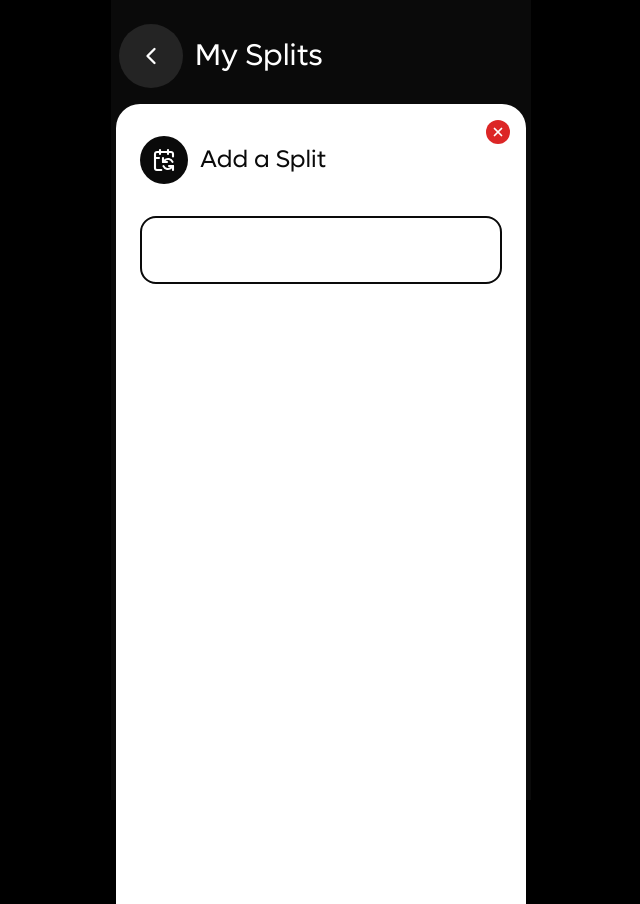
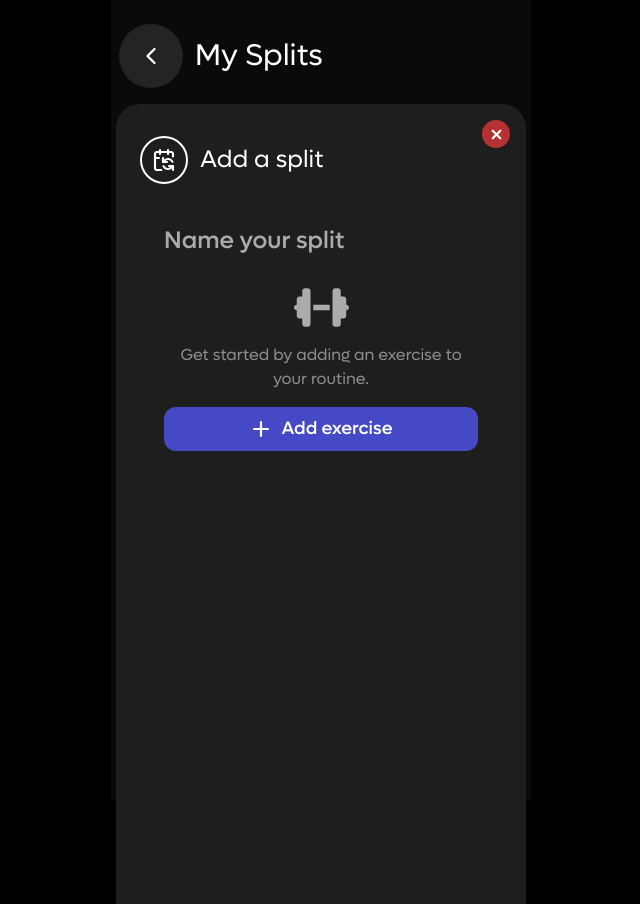
Before and after one commit to Dusky-Div/Good-Reps-Only, a React (Vite) app in the folder frontend/: page /my-splits in a window 1280 px wide. Both pictures are taken after a click on the button "Add Split". Shown: the whole page, without its empty margins (319-959 px from the left). Built offline with nearby package versions, Linux system fonts and the light colour scheme.

Commit message:
add split added

```diff
--- a/frontend/package.json
+++ b/frontend/package.json
@@ -12,6 +12,9 @@
   "dependencies": {
     "@emotion/react": "^11.14.0",
     "@emotion/styled": "^11.14.0",
+    "@fortawesome/fontawesome-svg-core": "^6.7.2",
+    "@fortawesome/free-solid-svg-icons": "^6.7.2",
+    "@fortawesome/react-fontawesome": "^0.2.2",
     "@mui/material": "^6.3.1",
     "animejs": "^3.2.2",
     "class-variance-authority": "^0.7.1",
--- a/frontend/src/components/AddSplit.tsx
+++ b/frontend/src/components/AddSplit.tsx
@@ -1,21 +1,67 @@
-import { CalendarSync } from "lucide-react";
+import { useState } from "react";
+import { CalendarSync, Plus } from "lucide-react";
 import CloseButton from "./atoms/CloseButton";
-import { useState } from "react";
+import { FaDumbbell } from "react-icons/fa6";
+import AddSetExButton from "./atoms/AddSetExButton";
+import ExerciseInputCard from "./templates/ExerciseInputCard";
 
 const AddSplit = ({ isNotAdded, setIsNotAdded }: any) => {
+  const [exercises, setExercises] = useState<number[]>([]); // Track exercise indexes
+
+  const addExercise = () => {
+    setExercises((prev) => [...prev, prev.length + 1]); // Index starts from 1
+  };
+
+  const removeExercise = (indexToRemove: number) => {
+    setExercises((prev) => prev.filter((index) => index !== indexToRemove));
+  };
+
   return (
-    <div className="absolute flex bg-white z-50 w-svw max-w-[410px] min-h-svh p-2 py-8 px-6 mt-24 self-center rounded-t-3xl flex-col">
+    <div className="absolute flex bg-[#1E1E1E] z-50 w-svw max-w-[410px] text-white min-h-svh p-2 py-8 px-6 mt-24 self-center rounded-t-3xl flex-col">
       <CloseButton onClick={() => setIsNotAdded(false)} />
       <div className="flex text-2xl gap-3 text-[#0A0A0A] font-regular items-center">
-        <div className="flex w-12 h-12 bg-[#0A0A0A] rounded-full items-center justify-center">
+        <div className="flex w-12 h-12 border-2 border-[#fff] rounded-full items-center justify-center">
           <CalendarSync size={24} color="#fff" strokeWidth={2.1} />
         </div>
-        <div className="flex">Add a Split</div>
+        <div className="flex text-white">Add a split</div>
       </div>
 
       <div className="flex flex-col mt-4 text-[#0A0A0A] font-medium text-lg"></div>
 
-      <div className="flex flex-col w-full h-fit mt-4 mb-2 py-8 px-6 border-2 gap-3 border-[#0A0A0A] rounded-2xl text-white"></div>
+      <div className="flex flex-col w-full h-fit mb-2 py-4 px-6 text-white">
+        <input
+          className="flex h-12 text-2xl font-medium text-wrap bg-transparent border-none outline-none placeholder-[#ababab]"
+          placeholder="Name your split"
+          type="text"
+        />
+
+        {/* Placeholder Message (Appears when no exercises exist) */}
+        {exercises.length === 0 && (
+          <div className="flex flex-col my-4 justify-center items-center text-center gap-2 h-fit w-full">
+            <FaDumbbell color="#ababab" size={55} />
+            <p className="flex text-[#8d8d8d]">
+              Get started by adding an exercise to your routine.
+            </p>
+          </div>
+        )}
+
+        {/* Render Exercise Cards */}
+        {exercises.map((index) => (
+          <ExerciseInputCard
+            key={index}
+            index={index} // Pass correct exercise index
+            removeExercise={() => removeExercise(index)} // Pass delete function
+          />
+        ))}
+
+        {/* Add Exercise Button */}
+        <AddSetExButton
+          icon={<Plus strokeWidth={2.2} />}
+          className="w-full bg-[#4649C6]"
+          title="Add exercise"
+          onClick={addExercise}
+        />
+      </div>
     </div>
   );
 };
--- /dev/null
+++ b/frontend/src/components/atoms/AddSetExButton.tsx
@@ -0,0 +1,25 @@
+interface AddExerciseButtonProps {
+  title: string;
+  className?: string;
+  onClick?: () => void;
+  icon?: any;
+}
+
+const AddSetExButton: React.FC<AddExerciseButtonProps> = ({
+  title,
+  className,
+  onClick,
+  icon,
+}) => {
+  return (
+    <button
+      onClick={onClick} // Attach onClick event
+      className={`flex h-fit gap-2 p-2 justify-center items-center rounded-xl ${className}`}
+    >
+      {icon}
+      <p className="text-lg font-medium">{title}</p>
+    </button>
+  );
+};
+
+export default AddSetExButton;
--- a/frontend/src/components/atoms/CloseButton.tsx
+++ b/frontend/src/components/atoms/CloseButton.tsx
@@ -2,10 +2,10 @@ import { X } from "lucide-react";
 const CloseButton = ({ onClick }: any) => {
   return (
     <button
-      className="absolute top-4 right-4 flex w-6 h-6 bg-red-600 text-white rounded-full items-center justify-center"
+      className="absolute top-4 right-4 flex w-7 h-7 bg-[#b63131] text-white rounded-full items-center justify-center"
       onClick={onClick}
     >
-      <X size={14} strokeWidth={3} color="#fff" />
+      <X className="absolute" size={15} strokeWidth={3.5} color="#fff" />
     </button>
   );
 };
--- a/frontend/src/components/atoms/InputField.tsx
+++ b/frontend/src/components/atoms/InputField.tsx
@@ -1,15 +1,5 @@
-import TextField from "@mui/material/TextField";
 const InputField = () => {
-  return (
-    <div className="flex w-fit h-fit">
-      <TextField
-        id="outlined-basic"
-        variant="outlined"
-        size="small"
-        color="secondary"
-      />
-    </div>
-  );
+  return <div className="flex w-fit h-fit"></div>;
 };
 
 export default InputField;
--- /dev/null
+++ b/frontend/src/components/atoms/KgRepInput.tsx
@@ -0,0 +1,29 @@
+import { useState } from "react";
+
+const KgRepInput = () => {
+  const [value, setValue] = useState("");
+
+  const handleChange = (e: React.ChangeEvent<HTMLInputElement>) => {
+    let inputValue = e.target.value.replace(/\D/g, ""); // Remove non-numeric characters
+    if (inputValue.length > 3) inputValue = inputValue.slice(0, 3); // Limit to 3 digits
+    setValue(inputValue);
+  };
+
+  return (
+    <div className="flex w-fit h-fit text-center justify-center items-center">
+      <label>
+        <input
+          className="flex h-8 w-8 text-center bg-transparent border-none outline-none placeholder-[#ababab] appearance-none [&::-webkit-inner-spin-button]:appearance-none [&::-webkit-outer-spin-button]:appearance-none"
+          value={value}
+          onChange={handleChange}
+          placeholder="-"
+          type="text"
+          inputMode="numeric"
+          pattern="[0-9]*"
+        />
+      </label>
+    </div>
+  );
+};
+
+export default KgRepInput;
--- /dev/null
+++ b/frontend/src/components/atoms/SetInput.tsx
@@ -0,0 +1,19 @@
+interface SetInputProps {
+  setNumber: number;
+}
+
+const SetInput: React.FC<SetInputProps> = ({ setNumber }) => {
+  return (
+    <div className="flex w-fit h-fit text-center">
+      <label>
+        <input
+          className="flex h-8 w-8 text-center bg-transparent border-none outline-none"
+          value={setNumber} // Display the set number
+          readOnly // Prevent manual editing
+        />
+      </label>
+    </div>
+  );
+};
+
+export default SetInput;
--- /dev/null
+++ b/frontend/src/components/templates/ExerciseInputCard.tsx
@@ -0,0 +1,77 @@
+import { FaDumbbell } from "react-icons/fa6";
+import { Trash2, Plus } from "lucide-react";
+import { useState } from "react";
+import KgRepInput from "../atoms/KgRepInput";
+import SetInput from "../atoms/SetInput";
+import AddSetExButton from "../atoms/AddSetExButton";
+
+interface ExerciseInputCardProps {
+  index: number; // Exercise index (starts from 1)
+  removeExercise: () => void; // Function to remove this exercise
+}
+
+const ExerciseInputCard: React.FC<ExerciseInputCardProps> = ({
+  index,
+  removeExercise,
+}) => {
+  const [setCount, setSetCount] = useState(1);
+
+  return (
+    <div className="flex flex-col w-full h-full py-4">
+      {/* Exercise Name Input */}
+      <div className="flex justify-between mb-4">
+        <div className="flex gap-2">
+          <FaDumbbell className="self-center" color="#fff" size={24} />
+          <input
+            className="flex h-8 text-lg font-medium text-wrap bg-transparent border-none outline-none placeholder-[#ababab]"
+            placeholder={`Exercise ${index}`}
+            type="text"
+          />
+        </div>
+        <Trash2
+          color="#b63131"
+          className="self-center cursor-pointer"
+          strokeWidth={2.2}
+          size={22}
+          onClick={removeExercise} // Delete this exercise
+        />
+      </div>
+
+      {/* Table Header */}
+      <div className="flex flex-col">
+        <div className="flex justify-around">
+          <p className="flex w-9 justify-center">Set</p>
+          <p className="flex w-9 justify-center">Kg</p>
+          <p className="flex w-9 justify-center">Reps</p>
+        </div>
+
+        {/* Dynamically Rendered Sets */}
+        {[...Array(setCount)].map((_, i) => (
+          <div key={i} className="inputs flex justify-around mb-2">
+            <SetInput setNumber={i + 1} />
+            <KgRepInput />
+            <KgRepInput />
+          </div>
+        ))}
+
+        {/* Add & Delete Set Buttons */}
+        <div className="flex gap-3">
+          <AddSetExButton
+            icon={<Trash2 size={24} strokeWidth={2.2} />}
+            className="delete w-1/2 self-center border-2 text-[#b63131] border-[#b63131] bg-transparent"
+            title="Delete set"
+            onClick={() => setSetCount((prev) => Math.max(1, prev - 1))}
+          />
+          <AddSetExButton
+            icon={<Plus strokeWidth={2.2} />}
+            className="w-1/2 self-center border-2 border-[#4649C6] bg-transparent"
+            title="Add set"
+            onClick={() => setSetCount((prev) => prev + 1)}
+          />
+        </div>
+      </div>
+    </div>
+  );
+};
+
+export default ExerciseInputCard;
```
Also changed, not shown: 1 other file (tests, documents, lock files or other folders).
